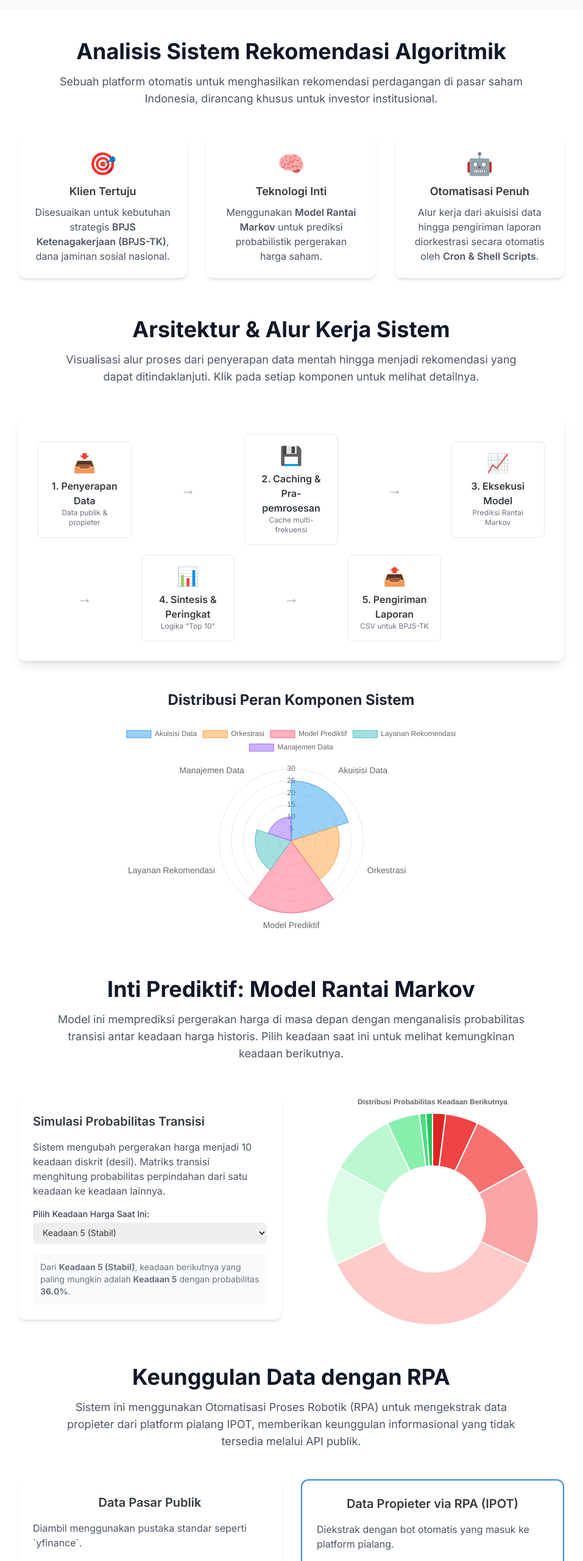
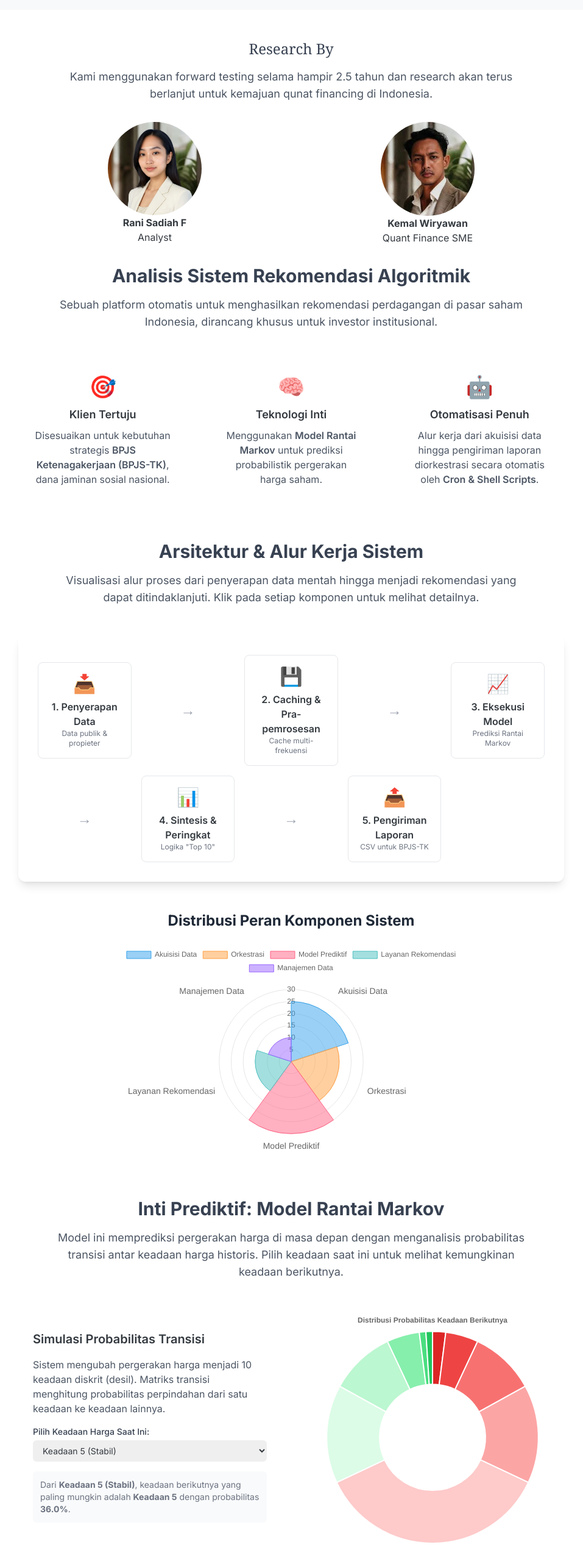
Before and after one commit to kemtol/BBBANDAR, a plain HTML site: page about-us.html in a window 1280 px wide. Shown: the top 2560 px of the page at 61% size, without its empty margins (162-1119 px from the left). Drawn offline with nearby package versions, Linux system fonts and the light colour scheme.

Commit message:
CF aktif

```diff
--- a/about-us.html
+++ b/about-us.html
@@ -1,5 +1,6 @@
 <!DOCTYPE html>
 <html lang="id" class="scroll-smooth">
+
 <head>
     <meta charset="UTF-8">
     <meta name="viewport" content="width=device-width, initial-scale=1.0">
@@ -19,9 +20,11 @@
             background-color: #f8f9fa;
             color: #343a40;
         }
-        .container{
-            max-width: 960px!important;
+
+        .container {
+            max-width: 960px !important;
         }
+
         .chart-container {
             position: relative;
             width: 100%;
@@ -31,76 +34,111 @@
             height: 300px;
             max-height: 400px;
         }
+
         @media (min-width: 768px) {
             .chart-container {
                 height: 350px;
             }
         }
+
         .nav-link {
             transition: color 0.3s ease, border-bottom-color 0.3s ease;
         }
-        .nav-link.active, .nav-link:hover {
+
+        .nav-link.active,
+        .nav-link:hover {
             color: #0d6efd;
             border-bottom-color: #0d6efd;
         }
+
         .card {
             background-color: #ffffff;
             border-radius: 0.75rem;
             box-shadow: 0 4px 6px -1px rgb(0 0 0 / 0.1), 0 2px 4px -2px rgb(0 0 0 / 0.1);
             transition: transform 0.3s ease, box-shadow 0.3s ease;
         }
+
         .card:hover {
             transform: translateY(-5px);
             box-shadow: 0 10px 15px -3px rgb(0 0 0 / 0.1), 0 4px 6px -2px rgb(0 0 0 / 0.1);
         }
+
         .modal-overlay {
             transition: opacity 0.3s ease;
         }
+
         .modal-content {
             transition: transform 0.3s ease;
         }
+
         .workflow-node {
             cursor: pointer;
             transition: background-color 0.3s ease, transform 0.3s ease;
         }
+
         .workflow-node:hover {
             transform: scale(1.03);
             background-color: #e9ecef;
         }
     </style>
 </head>
+
 <body class="antialiased">
 
     <main class="bg-white my-4 container mx-auto px-4 sm:px-6 lg:px-8 py-8 md:py-12">
+        <section class="text-center">
+            <h2 style="font-family: georgia;" class="text-xl md:text-2xl text-gray-700">Research By</h2>
+            <p class="mt-4 text-lg text-gray-600 max-w-3xl mx-auto">Kami menggunakan forward testing selama hampir 2.5 tahun dan research akan terus berlanjut untuk kemajuan qunat financing di Indonesia.</p>
+            <div class="grid md:grid-cols-2 items-center width: 85%;margin: auto;">
+                <!-- Kiri -->
+                <div class="d-flex flex-column align-items-center p-4 m-4">
+                    <img src="img/rani.jpg" class="mb-2"  style="margin: auto;width:40%;border-radius: 50%;">
+                    <strong>Rani Sadiah F</strong>
+                    <div>Analyst</div>
+                </div>
+                <!-- Kanan -->
+                <div class="d-flex flex-column align-items-center p-4 m-4">
+                    <img src="img/kemla.jpeg" class="mb-2"  style="margin: auto;width:40%;;border-radius: 50%">
+                    <strong>Kemal Wiryawan</strong>
+                    <div>Quant Finance SME</div>
+                </div>
+            </div>
+        </section>
 
         <section id="ringkasan" class="mb-16 scroll-mt-20">
             <div class="text-center mb-12">
-                <h2 class="text-3xl md:text-4xl font-bold text-gray-900">Analisis Sistem Rekomendasi Algoritmik</h2>
-                <p class="mt-4 text-lg text-gray-600 max-w-3xl mx-auto">Sebuah platform otomatis untuk menghasilkan rekomendasi perdagangan di pasar saham Indonesia, dirancang khusus untuk investor institusional.</p>
+                <h2 class="text-2xl md:text-3xl font-bold text-gray-700">Analisis Sistem Rekomendasi Algoritmik</h2>
+                <p class="mt-4 text-lg text-gray-600 max-w-3xl mx-auto">Sebuah platform otomatis untuk menghasilkan
+                    rekomendasi perdagangan di pasar saham Indonesia, dirancang khusus untuk investor institusional.</p>
             </div>
             <div class="grid md:grid-cols-3 gap-8">
-                <div class="card p-6 text-center">
+                <div class=" p-6 text-center">
                     <div class="text-4xl mb-3">🎯</div>
                     <h3 class="text-lg font-semibold mb-2">Klien Tertuju</h3>
-                    <p class="text-gray-600">Disesuaikan untuk kebutuhan strategis <strong class="font-semibold">BPJS Ketenagakerjaan (BPJS-TK)</strong>, dana jaminan sosial nasional.</p>
+                    <p class="text-gray-600">Disesuaikan untuk kebutuhan strategis <strong class="font-semibold">BPJS
+                            Ketenagakerjaan (BPJS-TK)</strong>, dana jaminan sosial nasional.</p>
                 </div>
-                <div class="card p-6 text-center">
+                <div class=" p-6 text-center">
                     <div class="text-4xl mb-3">🧠</div>
                     <h3 class="text-lg font-semibold mb-2">Teknologi Inti</h3>
-                    <p class="text-gray-600">Menggunakan <strong class="font-semibold">Model Rantai Markov</strong> untuk prediksi probabilistik pergerakan harga saham.</p>
+                    <p class="text-gray-600">Menggunakan <strong class="font-semibold">Model Rantai Markov</strong>
+                        untuk prediksi probabilistik pergerakan harga saham.</p>
                 </div>
-                <div class="card p-6 text-center">
+                <div class=" p-6 text-center">
                     <div class="text-4xl mb-3">🤖</div>
                     <h3 class="text-lg font-semibold mb-2">Otomatisasi Penuh</h3>
-                    <p class="text-gray-600">Alur kerja dari akuisisi data hingga pengiriman laporan diorkestrasi secara otomatis oleh <strong class="font-semibold">Cron & Shell Scripts</strong>.</p>
+                    <p class="text-gray-600">Alur kerja dari akuisisi data hingga pengiriman laporan diorkestrasi secara
+                        otomatis oleh <strong class="font-semibold">Cron & Shell Scripts</strong>.</p>
                 </div>
             </div>
         </section>
 
         <section id="arsitektur" class="mb-16 scroll-mt-20">
             <div class="text-center mb-12">
-                <h2 class="text-3xl md:text-4xl font-bold text-gray-900">Arsitektur & Alur Kerja Sistem</h2>
-                <p class="mt-4 text-lg text-gray-600 max-w-3xl mx-auto">Visualisasi alur proses dari penyerapan data mentah hingga menjadi rekomendasi yang dapat ditindaklanjuti. Klik pada setiap komponen untuk melihat detailnya.</p>
+                <h2 class="text-2xl md:text-3xl font-bold text-gray-700">Arsitektur & Alur Kerja Sistem</h2>
+                <p class="mt-4 text-lg text-gray-600 max-w-3xl mx-auto">Visualisasi alur proses dari penyerapan data
+                    mentah hingga menjadi rekomendasi yang dapat ditindaklanjuti. Klik pada setiap komponen untuk
+                    melihat detailnya.</p>
             </div>
             <div class="bg-white p-8 rounded-xl shadow-lg">
                 <div class="grid grid-cols-1 md:grid-cols-5 gap-4 items-center text-center">
@@ -135,7 +173,7 @@
                     </div>
                 </div>
             </div>
-             <div class="mt-12">
+            <div class="mt-12">
                 <h3 class="text-2xl font-bold text-center mb-6 text-gray-800">Distribusi Peran Komponen Sistem</h3>
                 <div class="chart-container">
                     <canvas id="componentsChart"></canvas>
@@ -145,16 +183,21 @@
 
         <section id="model" class="mb-16 scroll-mt-20">
             <div class="text-center mb-12">
-                <h2 class="text-3xl md:text-4xl font-bold text-gray-900">Inti Prediktif: Model Rantai Markov</h2>
-                <p class="mt-4 text-lg text-gray-600 max-w-3xl mx-auto">Model ini memprediksi pergerakan harga di masa depan dengan menganalisis probabilitas transisi antar keadaan harga historis. Pilih keadaan saat ini untuk melihat kemungkinan keadaan berikutnya.</p>
+                <h2 class="text-2xl md:text-3xl font-bold text-gray-700">Inti Prediktif: Model Rantai Markov</h2>
+                <p class="mt-4 text-lg text-gray-600 max-w-3xl mx-auto">Model ini memprediksi pergerakan harga di masa
+                    depan dengan menganalisis probabilitas transisi antar keadaan harga historis. Pilih keadaan saat ini
+                    untuk melihat kemungkinan keadaan berikutnya.</p>
             </div>
             <div class="grid md:grid-cols-2 gap-8 items-center">
-                <div class="card p-6">
+                <div class="p-6">
                     <h3 class="text-xl font-semibold mb-4">Simulasi Probabilitas Transisi</h3>
-                    <p class="text-gray-600 mb-4">Sistem mengubah pergerakan harga menjadi 10 keadaan diskrit (desil). Matriks transisi menghitung probabilitas perpindahan dari satu keadaan ke keadaan lainnya.</p>
+                    <p class="text-gray-600 mb-4">Sistem mengubah pergerakan harga menjadi 10 keadaan diskrit (desil).
+                        Matriks transisi menghitung probabilitas perpindahan dari satu keadaan ke keadaan lainnya.</p>
                     <div class="mb-4">
-                        <label for="state-selector" class="block text-sm font-medium text-gray-700">Pilih Keadaan Harga Saat Ini:</label>
-                        <select id="state-selector" class="mt-1 block w-full pl-3 pr-10 py-2 text-base border-gray-300 focus:outline-none focus:ring-indigo-500 focus:border-indigo-500 sm:text-sm rounded-md">
+                        <label for="state-selector" class="block text-sm font-medium text-gray-700">Pilih Keadaan Harga
+                            Saat Ini:</label>
+                        <select id="state-selector"
+                            class="mt-1 block w-full pl-3 pr-10 py-2 text-base border-gray-300 focus:outline-none focus:ring-indigo-500 focus:border-indigo-500 sm:text-sm rounded-md">
                             <option value="0">Keadaan 1 (Penurunan Terbesar)</option>
                             <option value="1">Keadaan 2</option>
                             <option value="2">Keadaan 3</option>
@@ -179,27 +222,35 @@
 
         <section id="rpa" class="mb-16 scroll-mt-20">
             <div class="text-center mb-12">
-                <h2 class="text-3xl md:text-4xl font-bold text-gray-900">Keunggulan Data dengan RPA</h2>
-                <p class="mt-4 text-lg text-gray-600 max-w-3xl mx-auto">Sistem ini menggunakan Otomatisasi Proses Robotik (RPA) untuk mengekstrak data propieter dari platform pialang IPOT, memberikan keunggulan informasional yang tidak tersedia melalui API publik.</p>
+                <h2 class="text-2xl md:text-3xl font-bold text-gray-700">Keunggulan Data dengan RPA</h2>
+                <p class="mt-4 text-lg text-gray-600 max-w-3xl mx-auto">Sistem ini menggunakan Otomatisasi Proses
+                    Robotik (RPA) untuk mengekstrak data propieter dari platform pialang IPOT, memberikan keunggulan
+                    informasional yang tidak tersedia melalui API publik.</p>
             </div>
             <div class="grid md:grid-cols-2 gap-8">
                 <div class="card p-6">
                     <h3 class="text-xl font-semibold mb-4 text-center">Data Pasar Publik</h3>
                     <p class="text-gray-600 mb-4">Diambil menggunakan pustaka standar seperti `yfinance`.</p>
                     <ul class="space-y-2">
-                        <li class="flex items-center"><span class="text-green-500 mr-2">✔</span> Harga (Open, High, Low, Close)</li>
+                        <li class="flex items-center"><span class="text-green-500 mr-2">✔</span> Harga (Open, High, Low,
+                            Close)</li>
                         <li class="flex items-center"><span class="text-green-500 mr-2">✔</span> Volume Perdagangan</li>
-                        <li class="flex items-center"><span class="text-green-500 mr-2">✔</span> Data Historis Harian & Intraday</li>
+                        <li class="flex items-center"><span class="text-green-500 mr-2">✔</span> Data Historis Harian &
+                            Intraday</li>
                     </ul>
                 </div>
                 <div class="card p-6 border-2 border-blue-500">
                     <h3 class="text-xl font-semibold mb-4 text-center">Data Propieter via RPA (IPOT)</h3>
                     <p class="text-gray-600 mb-4">Diekstrak dengan bot otomatis yang masuk ke platform pialang.</p>
                     <ul class="space-y-2">
-                        <li class="flex items-center"><span class="text-blue-500 mr-2">✔</span> Ringkasan Pialang Pasar</li>
-                        <li class="flex items-center"><span class="text-blue-500 mr-2">✔</span> Aktivitas Saham oleh Pialang</li>
-                        <li class="flex items-center"><span class="text-blue-500 mr-2">✔</span> Data Buku Pesanan Terperinci</li>
-                        <li class="flex items-center"><span class="text-blue-500 mr-2">✔</span> Analisis & Harga Target</li>
+                        <li class="flex items-center"><span class="text-blue-500 mr-2">✔</span> Ringkasan Pialang Pasar
+                        </li>
+                        <li class="flex items-center"><span class="text-blue-500 mr-2">✔</span> Aktivitas Saham oleh
+                            Pialang</li>
+                        <li class="flex items-center"><span class="text-blue-500 mr-2">✔</span> Data Buku Pesanan
+                            Terperinci</li>
+                        <li class="flex items-center"><span class="text-blue-500 mr-2">✔</span> Analisis & Harga Target
+                        </li>
                     </ul>
                 </div>
             </div>
@@ -207,8 +258,9 @@
 
         <section id="operasional" class="scroll-mt-20">
             <div class="text-center mb-12">
-                <h2 class="text-3xl md:text-4xl font-bold text-gray-900">Kerangka Operasional</h2>
-                <p class="mt-4 text-lg text-gray-600 max-w-3xl mx-auto">Seluruh alur kerja diorkestrasi oleh penjadwal `cron` yang tangguh, memastikan eksekusi tepat waktu yang selaras dengan jam perdagangan pasar.</p>
+                <h2 class="text-2xl md:text-3xl font-bold text-gray-700">Kerangka Operasional</h2>
+                <p class="mt-4 text-lg text-gray-600 max-w-3xl mx-auto">Seluruh alur kerja diorkestrasi oleh penjadwal
+                    `cron` yang tangguh, memastikan eksekusi tepat waktu yang selaras dengan jam perdagangan pasar.</p>
             </div>
             <div class="card overflow-hidden">
                 <div class="overflow-x-auto">
@@ -229,22 +281,26 @@
                             <tr class="bg-gray-50 border-b">
                                 <td class="px-6 py-4 font-medium text-gray-900">11:30, Senin-Jumat</td>
                                 <td class="px-6 py-4"><code>cron_intraday</code></td>
-                                <td class="px-6 py-4">Menjalankan analisis data intraday menjelang penutupan sesi pagi.</td>
+                                <td class="px-6 py-4">Menjalankan analisis data intraday menjelang penutupan sesi pagi.
+                                </td>
                             </tr>
                             <tr class="bg-white border-b">
                                 <td class="px-6 py-4 font-medium text-gray-900">15:15, Senin-Jumat</td>
                                 <td class="px-6 py-4"><code>cron_intraday</code></td>
-                                <td class="px-6 py-4">Menjalankan analisis kedua untuk data menjelang penutupan pasar.</td>
+                                <td class="px-6 py-4">Menjalankan analisis kedua untuk data menjelang penutupan pasar.
+                                </td>
                             </tr>
                             <tr class="bg-gray-50 border-b">
                                 <td class="px-6 py-4 font-medium text-gray-900">15:50, Senin-Jumat</td>
                                 <td class="px-6 py-4"><code>cron_kv_sync</code></td>
-                                <td class="px-6 py-4">Sinkronisasi data dan persiapan untuk hari perdagangan berikutnya.</td>
+                                <td class="px-6 py-4">Sinkronisasi data dan persiapan untuk hari perdagangan berikutnya.
+                                </td>
                             </tr>
                             <tr class="bg-white">
                                 <td class="px-6 py-4 font-medium text-gray-900">Setiap 15 Menit</td>
                                 <td class="px-6 py-4"><code>markov_15_cron</code></td>
-                                <td class="px-6 py-4">Pembaruan model Markov secara berkala dengan data frekuensi tinggi.</td>
+                                <td class="px-6 py-4">Pembaruan model Markov secara berkala dengan data frekuensi
+                                    tinggi.</td>
                             </tr>
                         </tbody>
                     </table>
@@ -254,7 +310,8 @@
 
     </main>
 
-    <div id="modal" class="modal-overlay fixed inset-0 bg-black bg-opacity-50 flex items-center justify-center p-4 hidden opacity-0 z-50">
+    <div id="modal"
+        class="modal-overlay fixed inset-0 bg-black bg-opacity-50 flex items-center justify-center p-4 hidden opacity-0 z-50">
         <div class="modal-content bg-white rounded-lg shadow-xl w-full max-w-2xl p-6 transform scale-95">
             <div class="flex justify-between items-center mb-4">
                 <h3 id="modal-title" class="text-xl font-bold text-gray-800">Detail Komponen</h3>
@@ -401,7 +458,7 @@
                         },
                         tooltip: {
                             callbacks: {
-                                label: function(context) {
+                                label: function (context) {
                                     return `${context.label}: ${context.raw}%`;
                                 }
                             }
@@ -450,9 +507,9 @@
                             display: true,
                             text: 'Distribusi Probabilitas Keadaan Berikutnya'
                         },
-                         tooltip: {
+                        tooltip: {
                             callbacks: {
-                                label: function(context) {
+                                label: function (context) {
                                     let label = context.label || '';
                                     if (label) {
                                         label += ': ';
@@ -509,4 +566,5 @@
         });
     </script>
 </body>
+
 </html>
```
Also changed, not shown: index.html (+0 -3 lines), img/kemla.jpeg (added), img/rani.jpg (added), img/rani.png (added).
